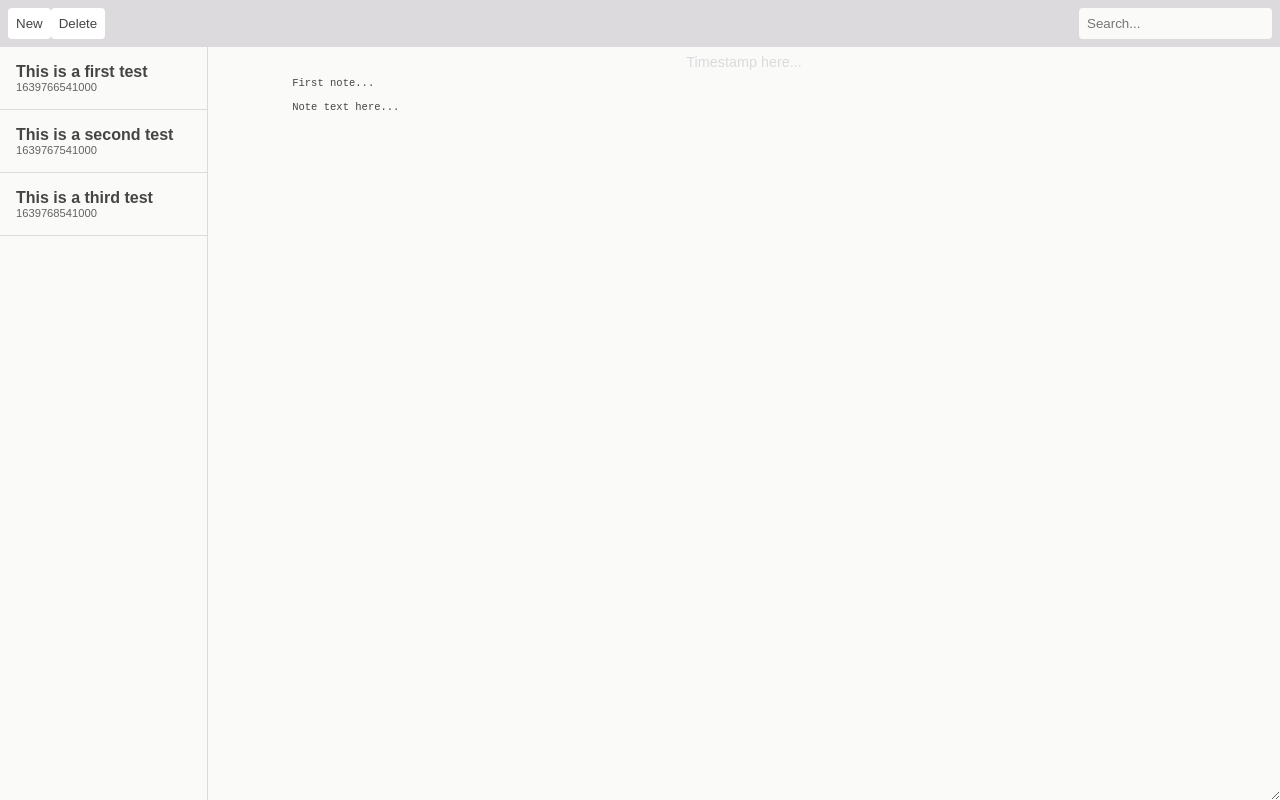
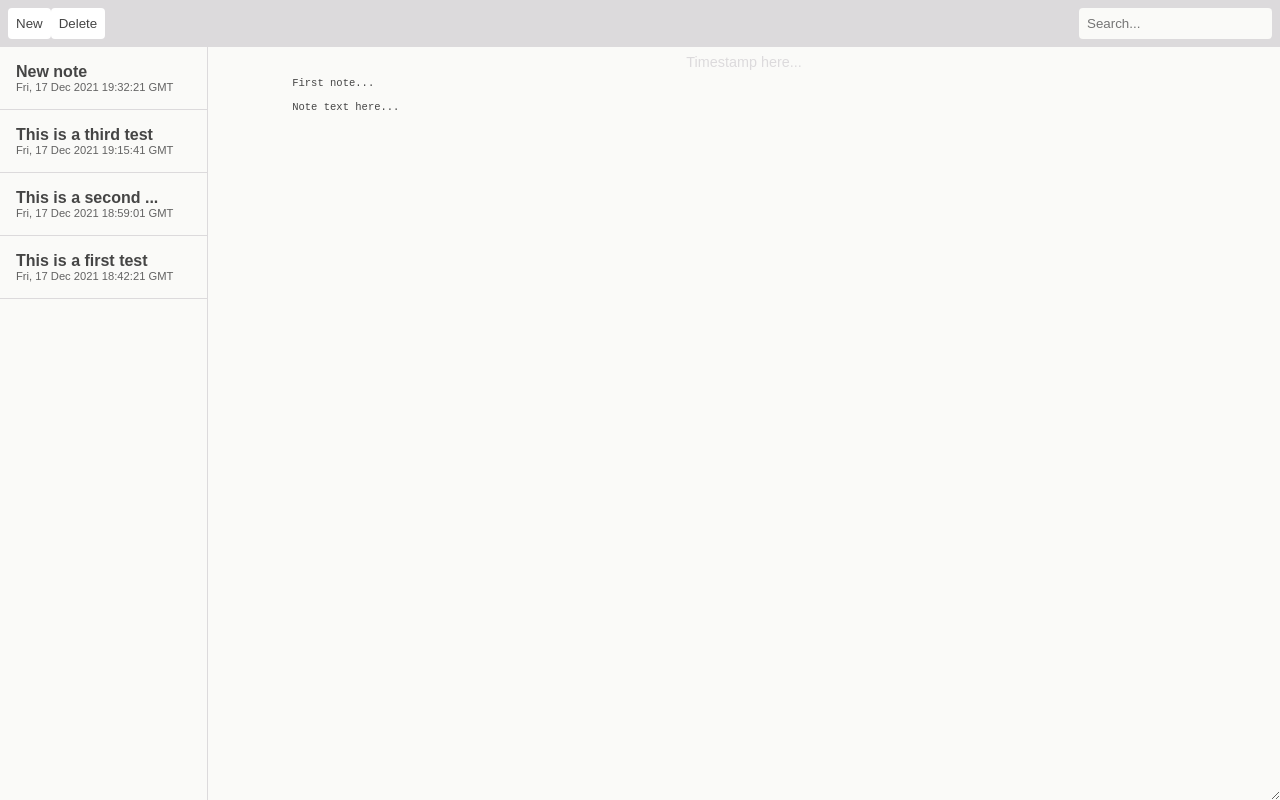
Before and after one commit to acltc/notes-app-vue3, a plain HTML site: page index.html in a window 1280 px wide. Drawn offline with nearby package versions, Linux system fonts and the light colour scheme.

Commit message:
Use methods to sort and format notes

```diff
--- a/index.html
+++ b/index.html
@@ -16,9 +16,9 @@
     </div>
     <div class="note-container">
       <div class="note-selectors">
-        <div v-for="note in notes" class="note-selector">
-          <p class="note-selector-title">{{ note.body }}</p>
-          <p class="note-selector-timestamp">{{ note.timestamp }}</p>
+        <div v-for="note in transformedNotes" class="note-selector">
+          <p class="note-selector-title">{{ formatTitle(note.body) }}</p>
+          <p class="note-selector-timestamp">{{ formatTimestamp(note.timestamp) }}</p>
         </div>
       </div>
       <div class="note-editor">
--- a/index.js
+++ b/index.js
@@ -7,8 +7,31 @@ var App = {
         { id: 1, body: "This is a first test", timestamp: Date.now() - 2000000 },
         { id: 2, body: "This is a second test", timestamp: Date.now() - 1000000 },
         { id: 3, body: "This is a third test", timestamp: Date.now() },
+        { id: 4, body: "", timestamp: Date.now() + 1000000 },
       ],
     };
+  },
+  computed: {
+    transformedNotes: function () {
+      return this.notes.slice().sort(function (a, b) {
+        return b.timestamp - a.timestamp;
+      });
+    },
+  },
+  methods: {
+    formatTitle: function (body) {
+      var maxLength = 20;
+      if (body.length > maxLength) {
+        return body.substring(0, maxLength - 3) + "...";
+      } else if (body.length === 0) {
+        return "New note";
+      } else {
+        return body;
+      }
+    },
+    formatTimestamp: function (timestamp) {
+      return new Date(timestamp).toUTCString();
+    },
   },
 };
 
```
